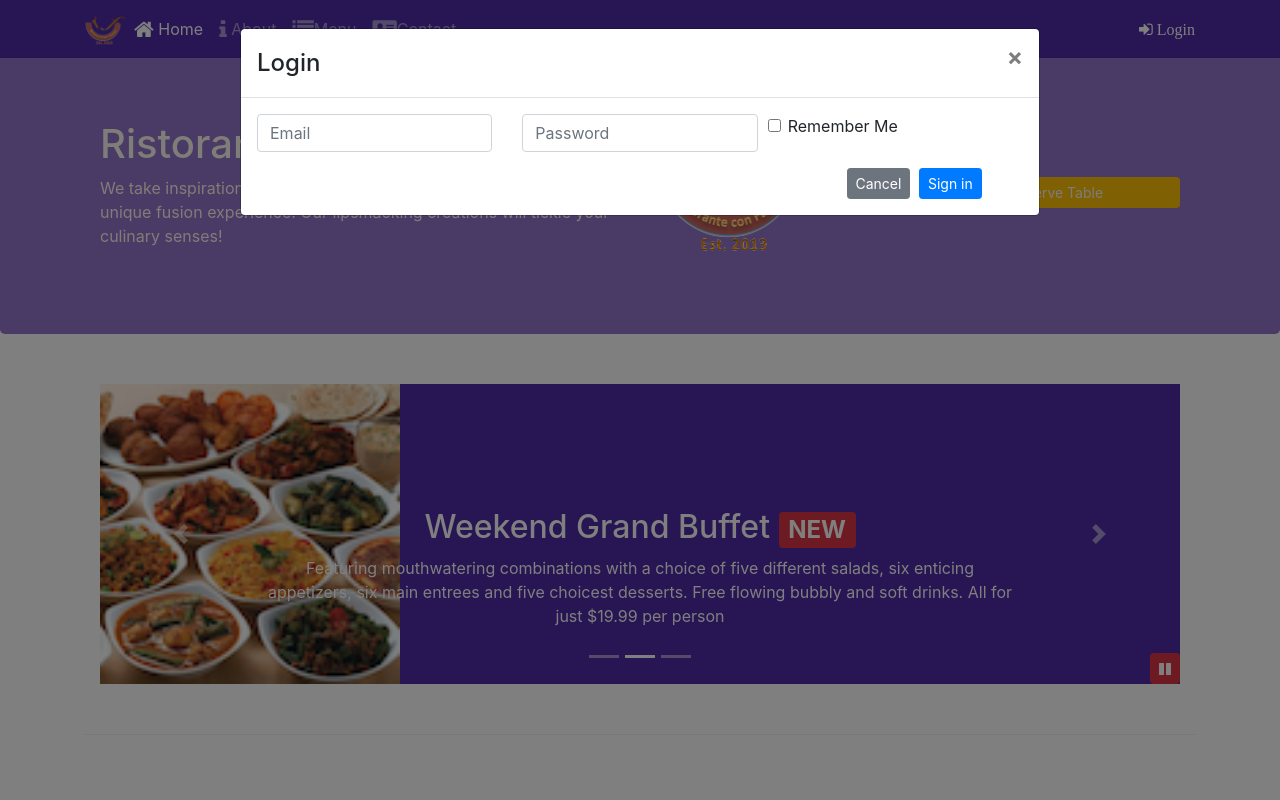
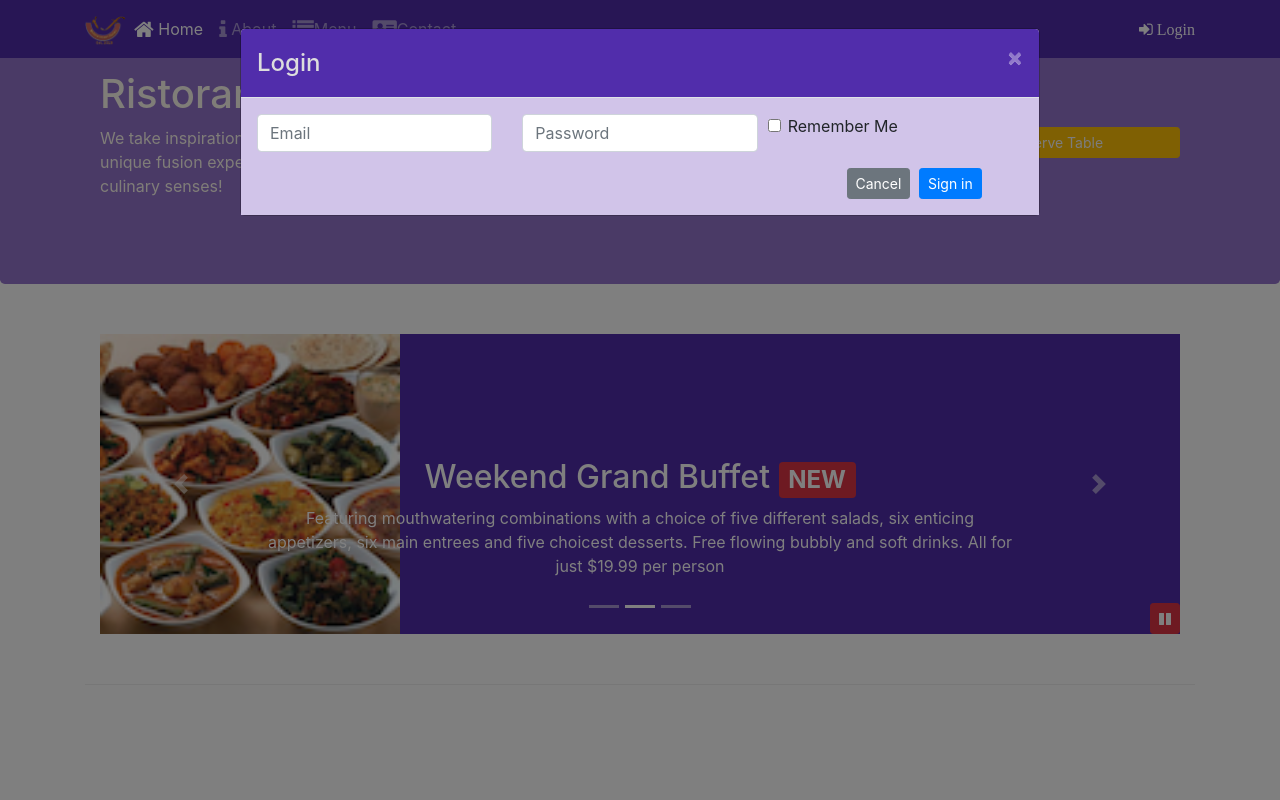
Before and after one commit to harshit977/Bootstrap-Responsive-Website-Development, a website: page index.html in a window 1280 px wide. Both pictures are taken after a click on the link "Login". Shown: the top 800 px of the page. Drawn offline with nearby package versions, Linux system fonts and the light colour scheme.

Commit message:
some final changes

```diff
--- a/css/styles-old.css
+++ b/css/styles-old.css
@@ -70,3 +70,19 @@
     position: absolute;
     bottom: 0px;
 }
+.modal-header
+{
+    background:  #512DAB;
+}
+.modal-body
+{
+    background: #D1C4E9;
+}
+.modal-title
+{
+    color:  #ddd;
+}
+.close
+{
+    color: #D1C4E9;
+}
--- a/css/styles.scss
+++ b/css/styles.scss
@@ -73,3 +73,20 @@ body{
     bottom: 0px;
     z-index: 1;
 }
+
+.modal-header
+{
+    background: $background-dark;
+}
+.modal-body
+{
+    background: $background-pale;
+}
+.modal-title
+{
+    background: $lt-gray;
+    .close
+    {
+        color: $background-pale;
+    }
+}
--- a/index.html
+++ b/index.html
@@ -11,7 +11,7 @@
       <link rel="stylesheet" href="node_modules/bootstrap/dist/css/bootstrap.min.css">
       <link rel="stylesheet" href="node_modules/font-awesome/css/font-awesome.min.css">
       <link rel="stylesheet" href="node_modules/bootstrap-social/bootstrap-social.css">
-      <link rel="stylesheet" href="css/styles.css">
+      <link rel="stylesheet" href="css/styles-old.css">
     <title>Ristorante Con Fusion</title>
 </head>
 
@@ -30,7 +30,7 @@
           <li class="nav-item"><a class="nav-link" href="contactus.html"><span class="fa fa-address-card fa-lg"></span>Contact</a></li>
       </ul>
       <span class="navbar-text">
-         <a data-toggle="modal" data-target="#loginModal"><span class="fa fa-sign-in"> Login</span></a>
+         <a id="loginbutton"><span  class="fa fa-sign-in"> Login</span></a>
       </span>
       </div>
   </div>
@@ -167,7 +167,7 @@
                     <img src="img/logo.png" class="img-fluid">
                 </div>
                 <div class="col-12 col-sm-3 align-self-center justify-content-center">
-                        <a role="button" class="btn btn-sm btn-warning text-light btn-block" data-toggle="modal" data-target="#ReserveModal" href="#">Reserve Table</a>
+                        <a role="button" class="btn btn-sm btn-warning text-light btn-block" id="reservationbutton" href="#">Reserve Table</a>
                 </div>
             </div>
         </div>
@@ -338,6 +338,23 @@
     });
 });
  </script>
+<script>
+    $(document).ready(function()
+    {
+       $('#loginbutton').click(function(){
+        $('#loginModal').modal('show');
+       });
+    });
+</script>
+<script>
+    $(document).ready(function()
+    {
+       $('#reservationbutton').click(function(){
+        $('#ReserveModal').modal('show');
+       });
+    });
+</script>
+
 </body>
 
 </html>
```
